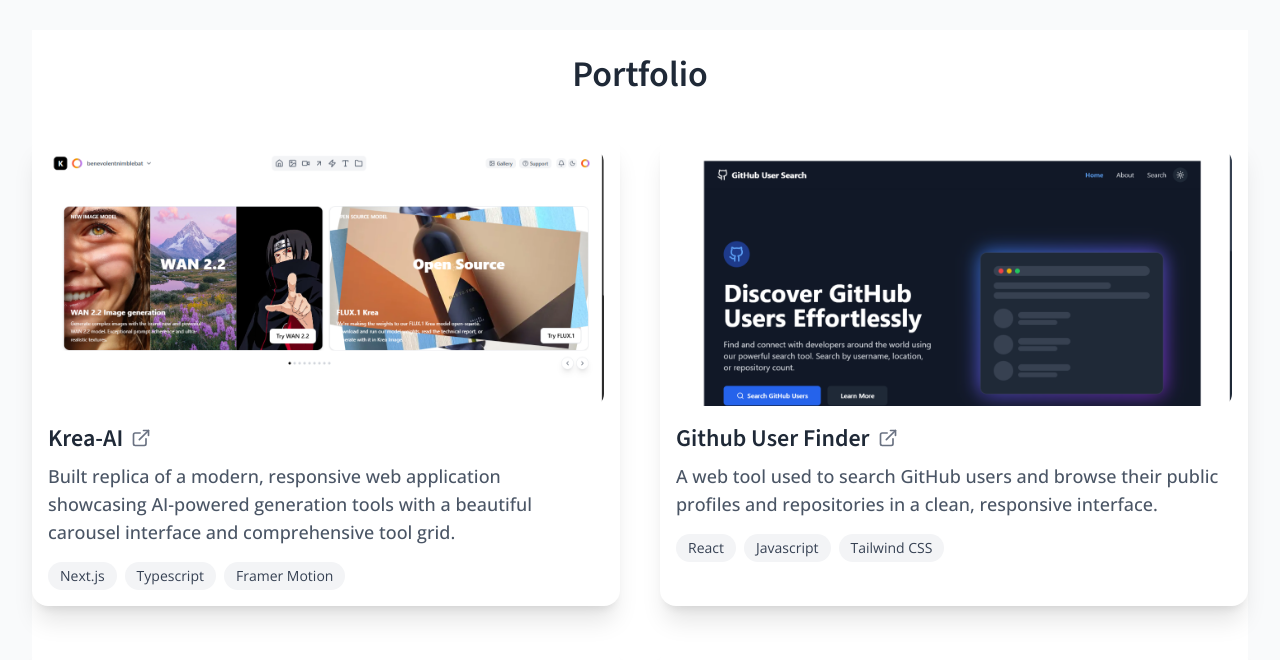
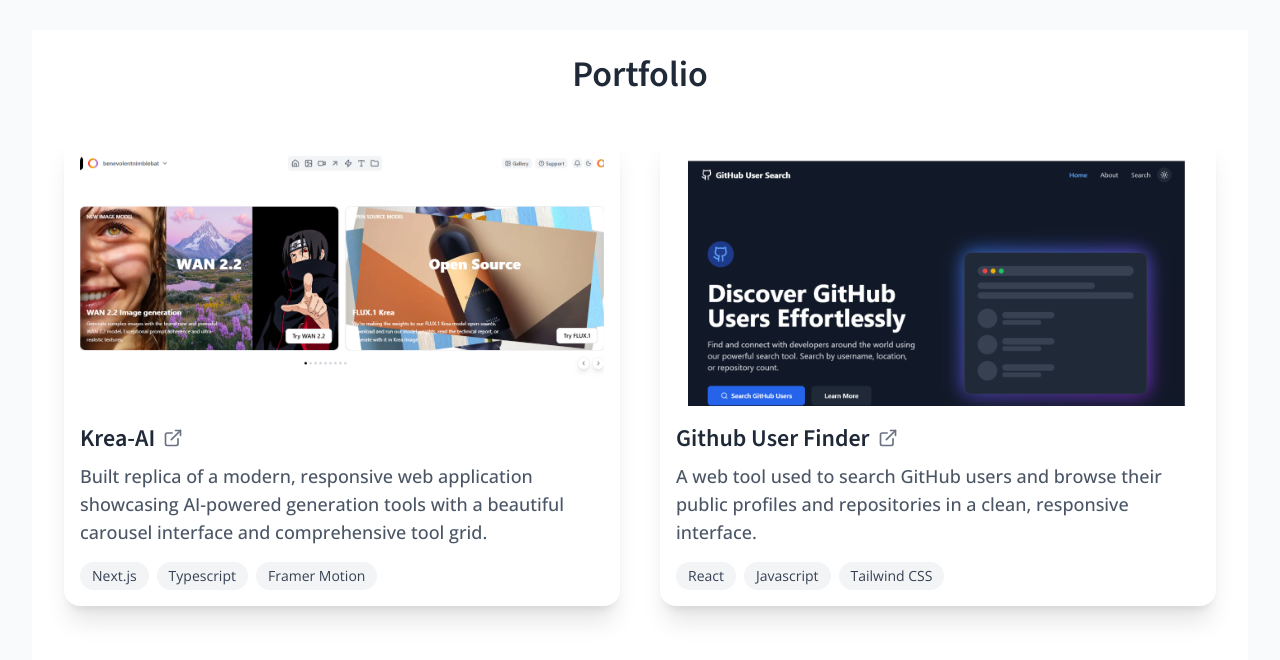
Before and after one commit to McDonald-ops/Portfolio, a React (Vite) app in the folder my-portfolio/: page / in a window 1280 px wide. Shown: the part 3981-4641 px from the top of the page. Built offline with nearby package versions, Linux system fonts and the light colour scheme.

Commit message:
fix(portfolio): reduce card sizes and add inner spacing between container and project cards

```diff
--- a/my-portfolio/src/sections/Portfolio.jsx
+++ b/my-portfolio/src/sections/Portfolio.jsx
@@ -77,7 +77,7 @@
   const visibleProjects = showAll ? projectsData : projectsData.slice(0, 4)
 
   return (
-    <div className="mx-auto max-w-7xl bg-white min-h-[70vh] pt-6 pb-10">
+    <div className="mx-auto max-w-7xl bg-white min-h-[70vh] pt-6 pb-10 px-4 sm:px-6 lg:px-8">
       {/* Title */}
       <h2 className="text-4xl font-extrabold text-center mb-10">Portfolio</h2>
 
```
